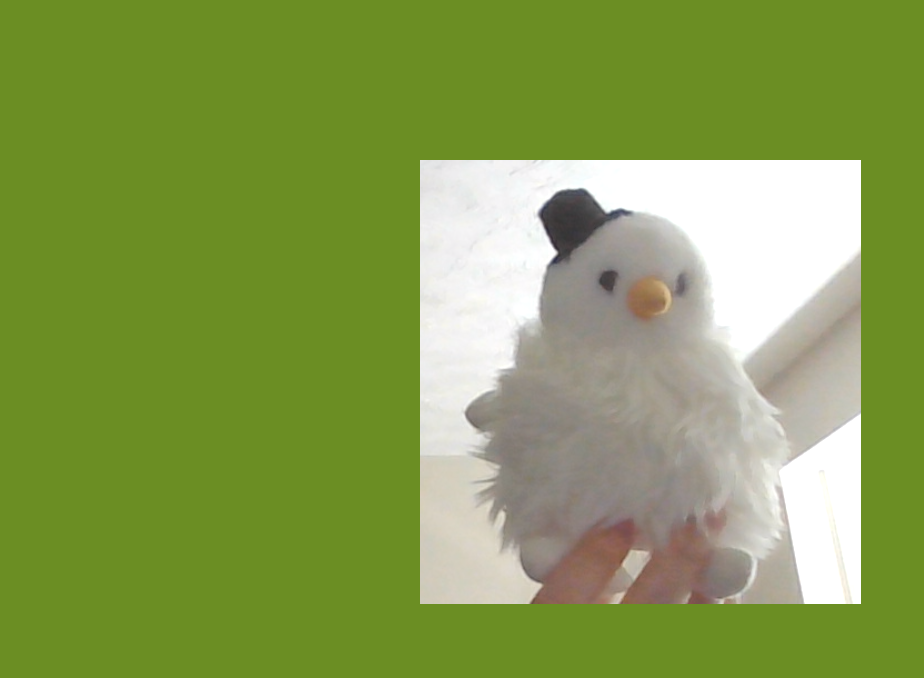
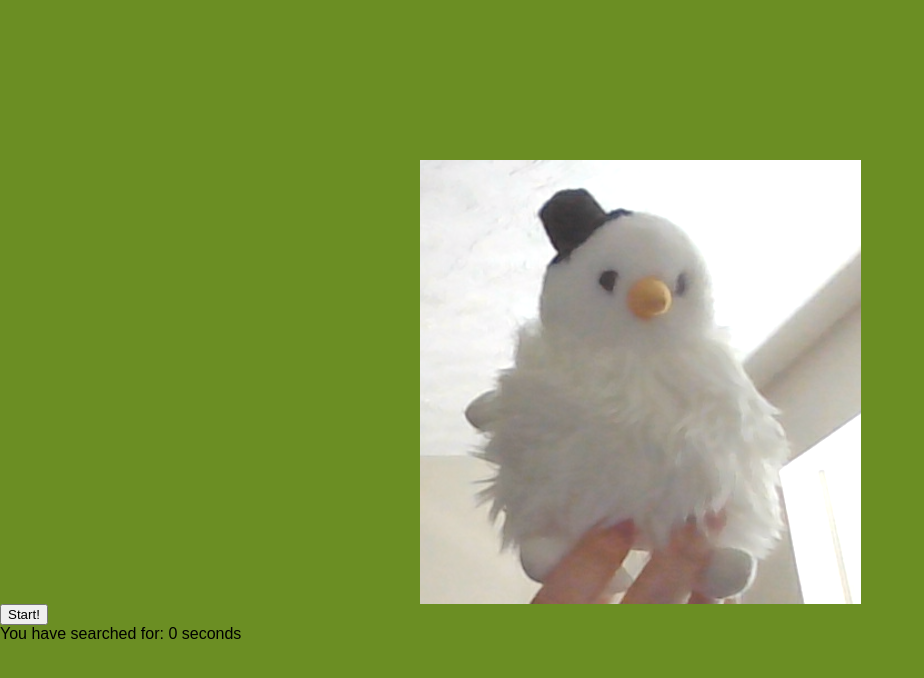
Before and after one commit to VirsatusCodes/odin-waldo, a React (Create React App) app: page / in a window 1280 px wide. Shown: the top 678 px of the page, without its empty margins (0-924 px from the left). Built offline with nearby package versions, Linux system fonts and the light colour scheme.

Commit message:
simple timer implemented

```diff
--- a/src/App.js
+++ b/src/App.js
@@ -4,6 +4,7 @@ import "./styling/generalStyling.css";
 import penguin from "./imgs/penguin.png";
 import RenderImage from "./components/RenderImage";
 import UserClick from "./components/UserClick";
+import TimeTracker from "./components/TimeTracker";
 
 const firebaseConfig = {
   apiKey: "AIzaSyAlPkxaHlHQcU7YZONNQAk3sGexKpH3XFQ",
@@ -22,6 +23,9 @@ const App = () => {
     x: 0,
     y: 0,
   });
+  const [userClock, setUserClock] = useState({
+    clock: 0,
+  });
 
   const onClick = (e) => {
     if (userClick.clicked === false) {
@@ -37,11 +41,14 @@ const App = () => {
         y: e.clientY,
       });
     }
+  };
 
-    console.log(userClick.clicked);
-    console.log(userClick.x);
-    console.log(e.clientX);
-    console.log(typeof userClick.x);
+  const timer = () => {
+    setInterval(() => {
+      setUserClock({
+        clock: (userClock.clock += 1),
+      });
+    }, 1000);
   };
 
   const UserClickCheck = () => {
@@ -53,6 +60,7 @@ const App = () => {
     <div>
       <RenderImage img={penguin} onClick={onClick} />
       <UserClickCheck />
+      <TimeTracker onClick={timer} userTime={userClock.clock} />
     </div>
   );
 };
--- /dev/null
+++ b/src/components/TimeTracker.js
@@ -0,0 +1,9 @@
+const TimeTracker = ({ onClick, userTime }) => {
+  return (
+    <div>
+      <button onClick={onClick}>Start!</button>
+      <div>You have searched for: {userTime} seconds</div>
+    </div>
+  );
+};
+export default TimeTracker;
```
